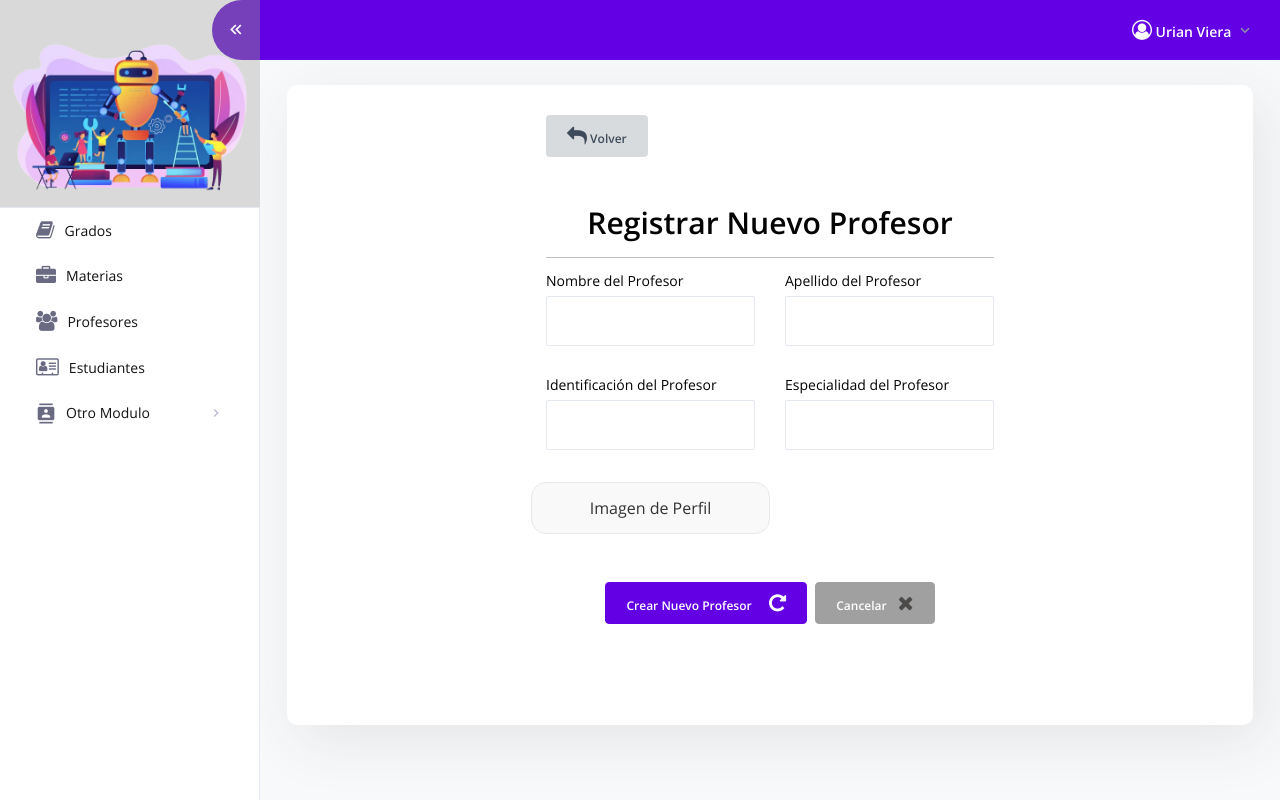
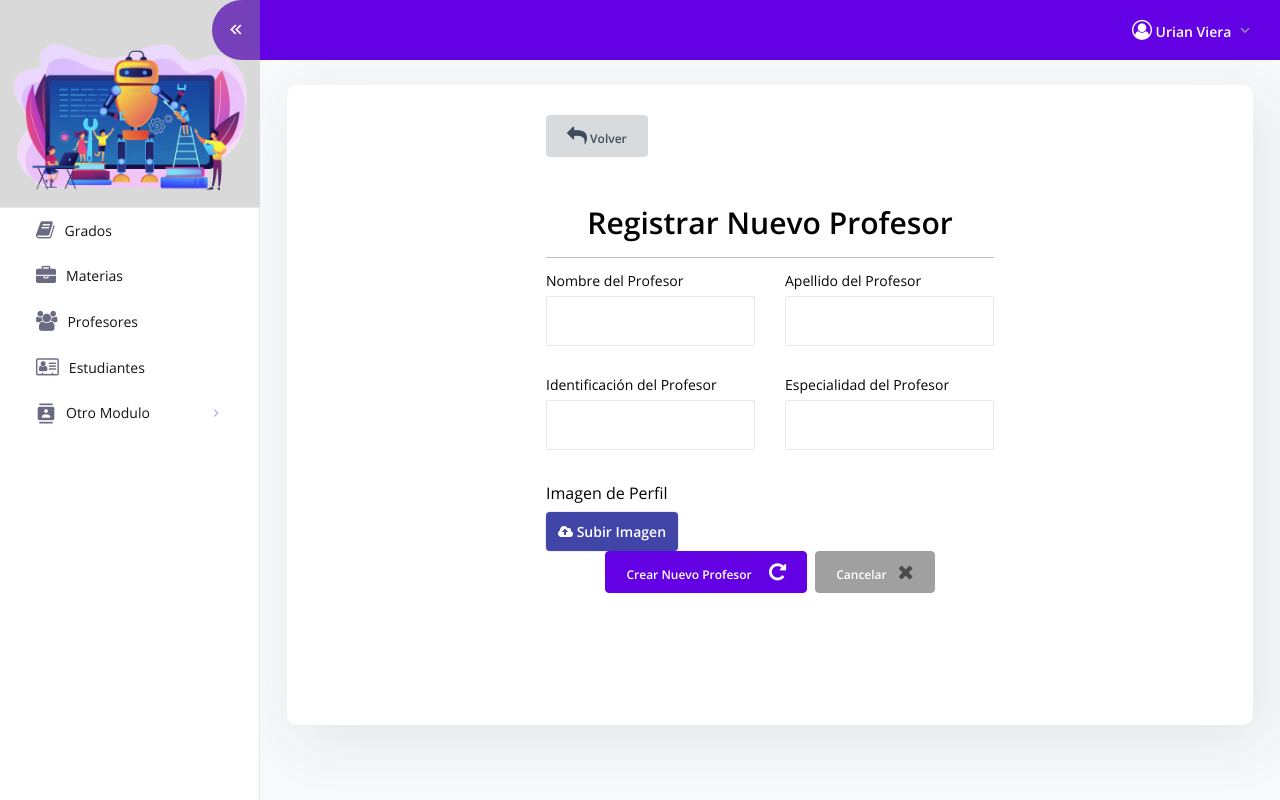
Before and after one commit to urian121/sistema-gestion-escolar-php-mysql, a PHP site: page /home/profesores/add_profe.php in a window 1280 px wide. Run offline with PHP 8.4, Linux system fonts and the light colour scheme; some libraries are stand-ins or nearby versions.

Commit message:
ajustes al css

```diff
--- a/assets/css/custom.css
+++ b/assets/css/custom.css
@@ -8,44 +8,34 @@
     cursor: pointer;
 }
 
-.fileUpload {
-    background-color: #f9f9f9;
-    border: 1px solid #e8e8e8;
-	-webkit-border-radius: 15px;
-	-moz-border-radius: 15px;
-	border-radius: 15px;
-	color: #333;
-	font-size: 1em;
-	overflow: hidden;
-	padding: 0.875em;
-	position: relative;
-	text-align: center;
-   cursor: pointer;
-}
-.fileUpload:hover, .fileUpload:active, .fileUpload:focus {
-  cursor: pointer;
-  opacity: 0.8;
-}
-.fileUpload input.upload {
-    position: absolute;
-    top: 0;
-    right: 0;
-    margin: 0;
-    padding: 0;
-    font-size: 20px;
-    cursor: pointer;
-    opacity: 0;
-    filter: alpha(opacity=0);
-    width: 148px;
-    height: 46px;
-  cursor: pointer;
+/** custom file */
+.file-input__input {
+  width: 0.1px;
+  height: 0.1px;
+  opacity: 0;
+  overflow: hidden;
+  position: absolute;
+  z-index: -1;
 }
 
-input[type="file"] {
-    position: fixed;
-    right: 100%;
-    bottom: 100%;
+.file-input__label {
+  cursor: pointer;
+  display: inline-flex;
+  align-items: center;
+  border-radius: 4px;
+  font-size: 14px;
+  font-weight: 600;
+  color: #fff;
+  font-size: 14px;
+  padding: 10px 12px;
+  background-color: #4245a8;
+  box-shadow: 0px 0px 2px rgba(0, 0, 0, 0.25);
 }
+.file-input__label:hover{
+    background-color: #4e55b3;
+}
+/** fin del custom file */
+
 .page-link{
     color: #7540b9 !important;
 }
--- a/home/profesores/add_profe.php
+++ b/home/profesores/add_profe.php
@@ -81,11 +81,16 @@
                                                     </div>
                                                 </div>
 
-                                                <div class="row mb-5">
-                                                    <div class="col-md-6 fileUpload">
-                                                        <label for="avatar_profesor">Imagen de Perfil
-                                                            <input type="file" name="avatar_profesor" id="avatar_profesor" class="show-for-sr small upload" accept=".png, .jpg, .jpeg">
-                                                        </label>
+                                                <div class="row mb-6">
+                                                    <div class="col-md-5">
+                                                        <div class="file-input">
+                                                            <label for="avatar_profe" class="mb-2">Imagen de Perfil</label>
+                                                            <br>
+                                                            <input type="file" name="avatar_profe" id="file-input" class="file-input__input" accept=".png, .jpg, .jpeg" />
+                                                            <label class="file-input__label" for="file-input">
+                                                                <i class="fa fa-cloud-upload"></i> &nbsp;
+                                                                <span>Subir Imagen</span></label>
+                                                        </div>
                                                     </div>
                                                     <?php
                                                     if ($edit) { ?>
```
